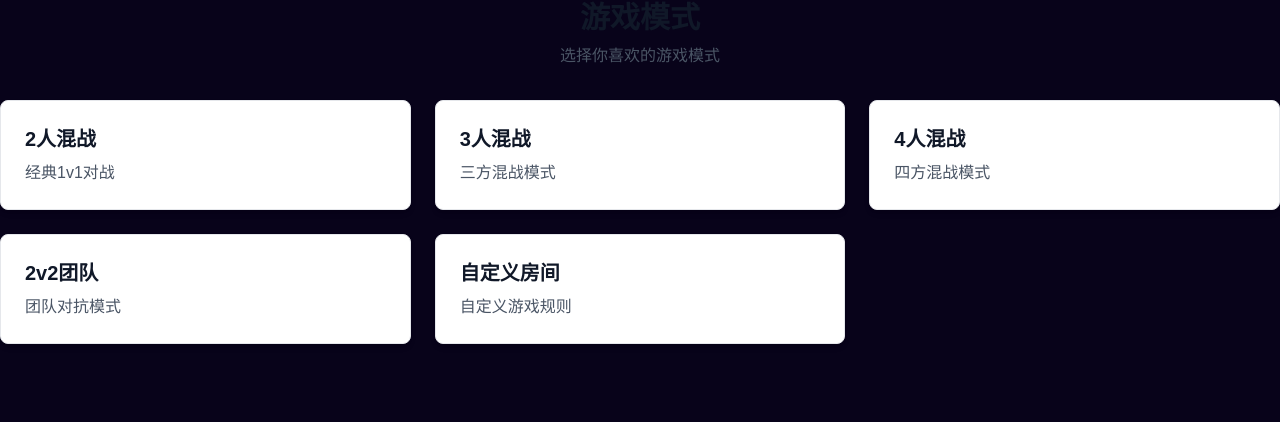
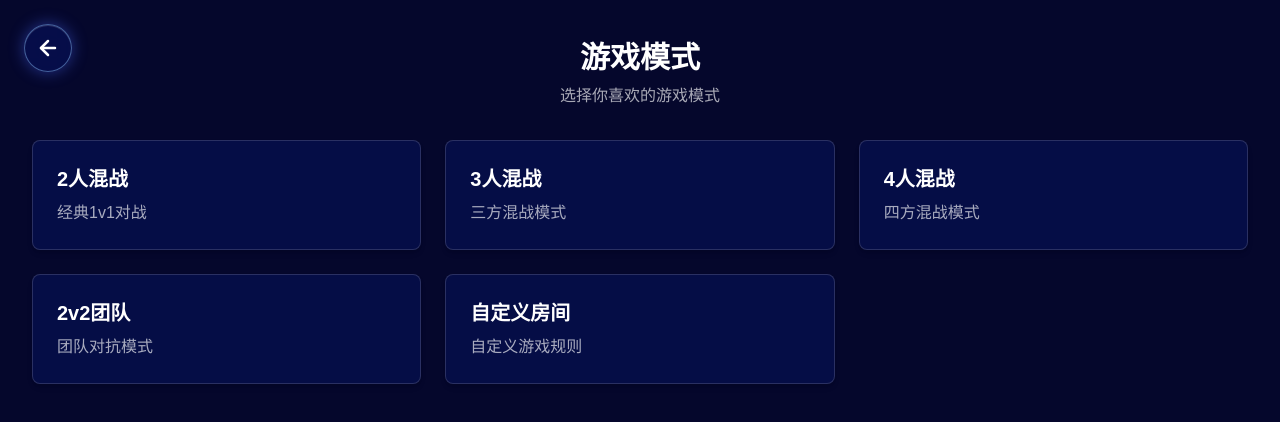
Before and after one commit to sstarrrrrrrrrrrr/GalaxFortuneDice-frontend, a Next.js app: page /lobby/modes in a window 1280 px wide. Shown: the top 422 px of the page. Built offline with nearby package versions, Linux system fonts and the light colour scheme.

Commit message:
feat: 添加页面退出按钮组件，优化用户导航体验

```diff
--- a/app/(main)/lobby/modes/page.tsx
+++ b/app/(main)/lobby/modes/page.tsx
@@ -1,33 +1,37 @@
+import { PageExitButton } from '@/components/PageExitButton'
+
 export default function ModesPage() {
   return (
-    <div className="space-y-8">
+    <main className="relative min-h-screen space-y-8 bg-[#05072c] px-8 py-10 text-white">
+      <PageExitButton className="absolute left-6 top-6 z-10" />
+
       <div className="text-center">
-        <h1 className="text-3xl font-bold text-gray-900">游戏模式</h1>
-        <p className="mt-2 text-gray-600">选择你喜欢的游戏模式</p>
+        <h1 className="text-3xl font-bold text-white">游戏模式</h1>
+        <p className="mt-2 text-white/65">选择你喜欢的游戏模式</p>
       </div>
       <div className="grid grid-cols-1 md:grid-cols-2 lg:grid-cols-3 gap-6">
         {/* Mode cards will be implemented here */}
-        <div className="bg-white p-6 rounded-lg shadow-md border border-gray-200">
-          <h3 className="text-xl font-semibold text-gray-900">2人混战</h3>
-          <p className="mt-2 text-gray-600">经典1v1对战</p>
+        <div className="rounded-lg border border-white/15 bg-[#071052]/70 p-6 shadow-md">
+          <h3 className="text-xl font-semibold text-white">2人混战</h3>
+          <p className="mt-2 text-white/65">经典1v1对战</p>
         </div>
-        <div className="bg-white p-6 rounded-lg shadow-md border border-gray-200">
-          <h3 className="text-xl font-semibold text-gray-900">3人混战</h3>
-          <p className="mt-2 text-gray-600">三方混战模式</p>
+        <div className="rounded-lg border border-white/15 bg-[#071052]/70 p-6 shadow-md">
+          <h3 className="text-xl font-semibold text-white">3人混战</h3>
+          <p className="mt-2 text-white/65">三方混战模式</p>
         </div>
-        <div className="bg-white p-6 rounded-lg shadow-md border border-gray-200">
-          <h3 className="text-xl font-semibold text-gray-900">4人混战</h3>
-          <p className="mt-2 text-gray-600">四方混战模式</p>
+        <div className="rounded-lg border border-white/15 bg-[#071052]/70 p-6 shadow-md">
+          <h3 className="text-xl font-semibold text-white">4人混战</h3>
+          <p className="mt-2 text-white/65">四方混战模式</p>
         </div>
-        <div className="bg-white p-6 rounded-lg shadow-md border border-gray-200">
-          <h3 className="text-xl font-semibold text-gray-900">2v2团队</h3>
-          <p className="mt-2 text-gray-600">团队对抗模式</p>
+        <div className="rounded-lg border border-white/15 bg-[#071052]/70 p-6 shadow-md">
+          <h3 className="text-xl font-semibold text-white">2v2团队</h3>
+          <p className="mt-2 text-white/65">团队对抗模式</p>
         </div>
-        <div className="bg-white p-6 rounded-lg shadow-md border border-gray-200">
-          <h3 className="text-xl font-semibold text-gray-900">自定义房间</h3>
-          <p className="mt-2 text-gray-600">自定义游戏规则</p>
+        <div className="rounded-lg border border-white/15 bg-[#071052]/70 p-6 shadow-md">
+          <h3 className="text-xl font-semibold text-white">自定义房间</h3>
+          <p className="mt-2 text-white/65">自定义游戏规则</p>
         </div>
       </div>
-    </div>
+    </main>
   )
 }
--- a/app/(main)/profile/me/page.tsx
+++ b/app/(main)/profile/me/page.tsx
@@ -2,6 +2,7 @@
 
 import Image from 'next/image'
 import { UserRound } from 'lucide-react'
+import { PageExitButton } from '@/components/PageExitButton'
 import { useCurrentUser } from '@/hooks/useCurrentUser'
 import { DEFAULT_AVATAR_SRC } from '@/utils/avatar'
 
@@ -13,7 +14,9 @@ export default function ProfilePage() {
   const exp = currentUser?.exp ?? 0
 
   return (
-    <main className="min-h-screen bg-[#05072c] px-6 py-8 text-white">
+    <main className="relative min-h-screen bg-[#05072c] px-6 py-8 text-white">
+      <PageExitButton className="absolute left-6 top-6 z-10" />
+
       <section className="mx-auto max-w-3xl overflow-hidden rounded-[14px] border border-white/14 bg-[#071052]/70 shadow-[0_18px_36px_rgba(2,5,42,0.34)] backdrop-blur-[12px]">
         <div className="flex items-center gap-4 border-b border-white/10 px-6 py-5">
           <UserRound className="h-6 w-6 text-[#ffd84d]" />
--- a/app/(main)/ranking/overall/components/RankingView.tsx
+++ b/app/(main)/ranking/overall/components/RankingView.tsx
@@ -1,6 +1,7 @@
 import Image from 'next/image'
 import { type CSSProperties } from 'react'
 import { CalendarDays, Dice5, Info, Mail, Settings, Star, Trophy, Users } from 'lucide-react'
+import { PageExitButton } from '@/components/PageExitButton'
 import {
   getRankingMetricValue,
   getRankingNickname,
@@ -180,6 +181,10 @@ function RankingSidebar({
 function RankingTopbar() {
   return (
     <header className={styles.topbar}>
+      <div className={styles.backAction}>
+        <PageExitButton />
+      </div>
+
       <div className={styles.actions} aria-label="顶部操作">
         <button className={styles.iconButton} type="button" aria-label="消息">
           <Mail />
--- a/app/(main)/ranking/overall/page.module.css
+++ b/app/(main)/ranking/overall/page.module.css
@@ -152,6 +152,12 @@
   position: absolute;
   inset: 0 0 auto 0;
   height: 12%;
+}
+
+.backAction {
+  position: absolute;
+  top: 2.5vh;
+  left: 2vw;
 }
 
 .actions {
--- a/app/spectator/[matchId]/page.tsx
+++ /dev/null
@@ -1,23 +0,0 @@
-export default function SpectatorPage({ params }: { params: { matchId: string } }) {
-  return (
-    <div className="min-h-screen flex flex-col">
-      <div className="text-center py-4">
-        <h1 className="text-2xl font-bold text-white">观战游戏 {params.matchId}</h1>
-        <p className="mt-1 text-gray-400">实时观战中</p>
-      </div>
-      <div className="flex-1 flex items-center justify-center">
-        {/* Spectator view will be implemented here */}
-        <div className="bg-gray-700 p-8 rounded-lg max-w-6xl w-full">
-          <div className="text-center mb-8">
-            <p className="text-gray-300">观战视图待实现</p>
-            <p className="text-sm text-gray-500 mt-2">实时游戏进度将显示在这里</p>
-          </div>
-          {/* Game board for spectator */}
-          <div className="bg-gray-800 p-6 rounded">
-            <p className="text-gray-400">游戏桌面视图待实现</p>
-          </div>
-        </div>
-      </div>
-    </div>
-  )
-}
--- a/app/spectator/layout.tsx
+++ /dev/null
@@ -1,21 +0,0 @@
-export default function SpectatorLayout({
-  children,
-}: {
-  children: React.ReactNode
-}) {
-  return (
-    <div className="min-h-screen bg-gradient-to-b from-gray-800 to-gray-900">
-      <header className="bg-gray-700 border-b border-gray-600">
-        <div className="max-w-7xl mx-auto px-4 sm:px-6 lg:px-8">
-          <div className="flex justify-between items-center h-16">
-            <h2 className="text-lg font-semibold text-white">观战模式</h2>
-            {/* Spectator controls will be added here */}
-          </div>
-        </div>
-      </header>
-      <main className="flex-1">
-        {children}
-      </main>
-    </div>
-  )
-}
--- /dev/null
+++ b/components/PageExitButton.tsx
@@ -0,0 +1,25 @@
+import Link from 'next/link'
+import { ArrowLeft } from 'lucide-react'
+
+interface PageExitButtonProps {
+  className?: string
+  href?: string
+  label?: string
+}
+
+export function PageExitButton({
+  className = '',
+  href = '/lobby',
+  label = '返回大厅',
+}: PageExitButtonProps) {
+  return (
+    <Link
+      href={href}
+      aria-label={label}
+      title={label}
+      className={`inline-flex h-12 w-12 items-center justify-center rounded-full border border-blue-300/45 bg-[#071052]/78 text-white shadow-[0_0_16px_rgba(70,105,255,0.45),inset_0_1px_0_rgba(255,255,255,0.16)] backdrop-blur-md transition hover:-translate-y-px hover:border-blue-200/70 hover:bg-[#183aa5]/80 hover:shadow-[0_0_22px_rgba(91,119,255,0.72)] focus-visible:outline-none focus-visible:ring-2 focus-visible:ring-blue-200/80 ${className}`}
+    >
+      <ArrowLeft className="h-6 w-6 stroke-[2.5]" />
+    </Link>
+  )
+}
--- a/proxy.ts
+++ b/proxy.ts
@@ -2,7 +2,7 @@ import { NextResponse } from 'next/server'
 import type { NextRequest } from 'next/server'
 
 const publicRoutes = ['/login']
-const protectedRoutes = ['/lobby', '/room', '/game', '/ranking', '/profile', '/settings', '/spectator']
+const protectedRoutes = ['/lobby', '/room', '/game', '/ranking', '/profile', '/settings']
 
 function exactPath(pathname: string, route: string) {
   return pathname === route || pathname.startsWith(`${route}/`)
@@ -40,5 +40,5 @@ export function proxy(request: NextRequest) {
 }
 
 export const config = {
-  matcher: ['/', '/login', '/lobby/:path*', '/room/:path*', '/game/:path*', '/ranking/:path*', '/profile/:path*', '/settings/:path*', '/spectator/:path*'],
+  matcher: ['/', '/login', '/lobby/:path*', '/room/:path*', '/game/:path*', '/ranking/:path*', '/profile/:path*', '/settings/:path*'],
 }
```
